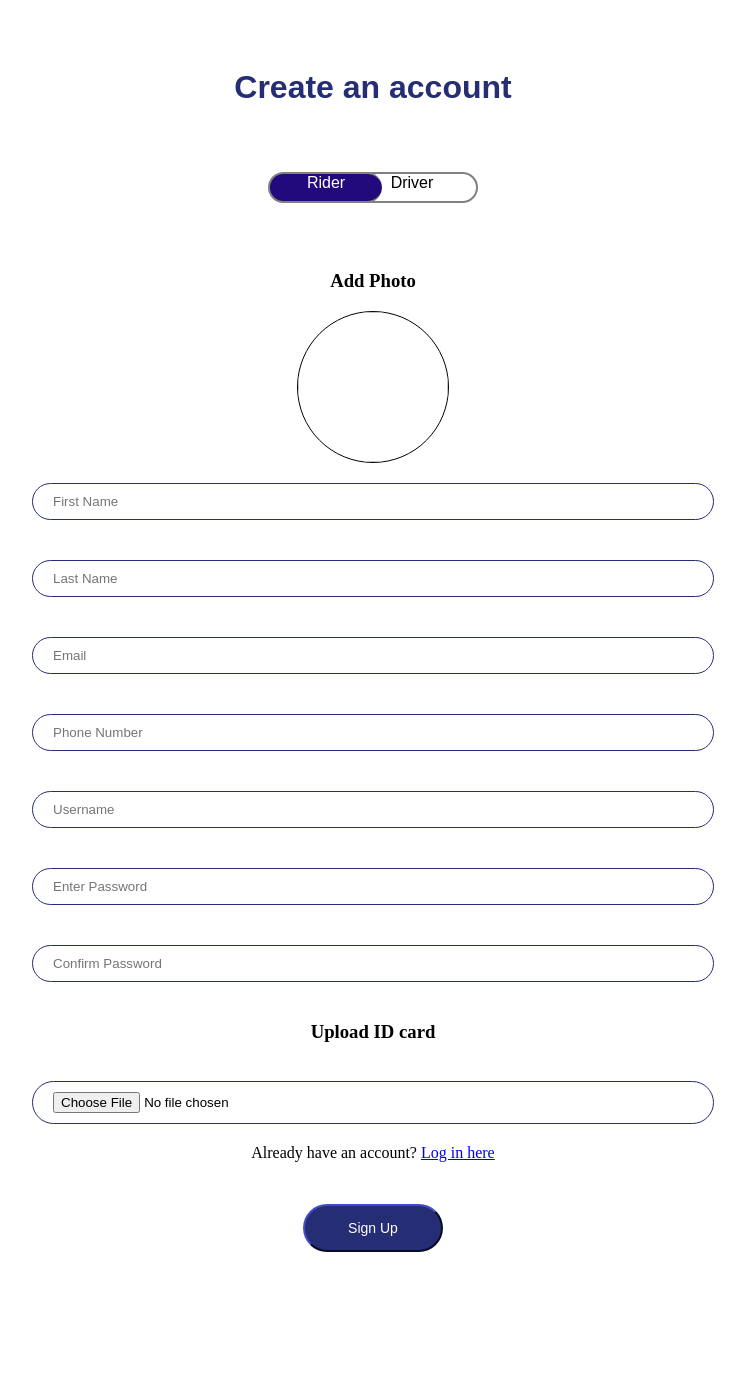
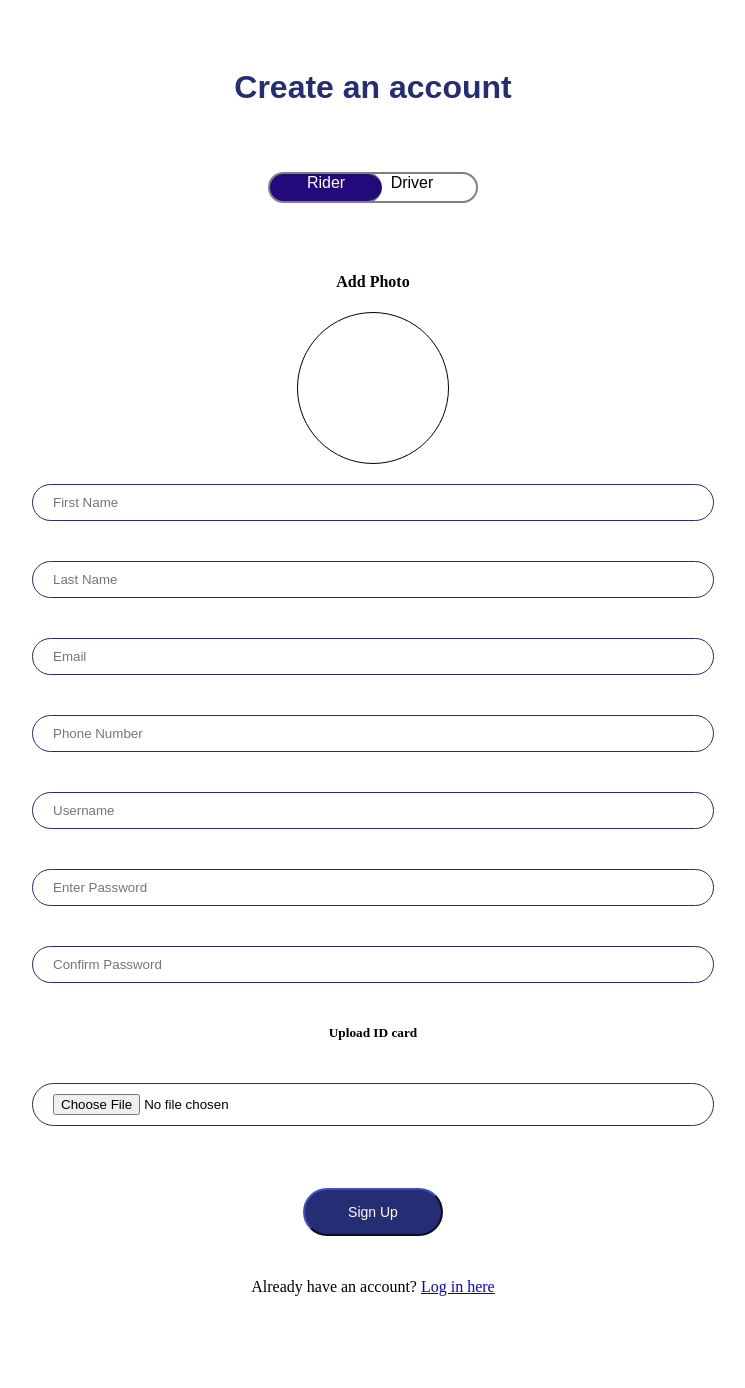
Before and after one commit to Pair-O-Dime-Industries/RideSafeFr, a PHP site: page /screens/signup.html in a window 1280 px wide; the page is wider, and only the part inside the window is pictured. Shown: that part, without its empty margins (267-1012 px from the left). After the commit the page ends 1296 px from the top of that part, so only its background shows below. Run offline with PHP 8.4, Linux system fonts and the light colour scheme; some libraries are stand-ins or nearby versions.

Commit message:
updated form insertions for rider & driver

```diff
--- a/actions/script.js
+++ b/actions/script.js
@@ -1,4 +1,4 @@
-function clickme() {
+function forgotpsw() {
     document.getElementById("show").innerHTML +=
         `<style>
         #show {
@@ -15,12 +15,48 @@ function clickme() {
     } `;
 };
 
-function check() { //Rider turns white and Driver turns yellow. Next button is yellow
+
+function check() { //Driver selected
+
+
+    document.getElementById("ridersignup").innerHTML = ""; //empty rider form
+    let formdriver = `<h4 class="p-head">Add Photo</h4>
+    <span class="photo-container">
+        <input type="file" name="profileImg" id="upload" required>
+        <img class="image" src="">
+    </span>
+    <span class="signup-container">
+        <input class="signup-input" id="first" type="text" placeholder="First Name" name="fname" required>
+        <input class="signup-input" id="last" type="text" placeholder="Last Name" name="lname" required>
+        <input class="signup-input" id="mail" type="email" placeholder="Email" name="email" required>
+        <input class="signup-input phone" type="tel" placeholder="Phone Number" name="tel" required>
+    <input class="signup-input user" type="text" placeholder="Username" name="username" required>
+    <div>
+        <input class="signup-input psw" type="password" placeholder="Enter Password" name="pass" minlength="8" required pattern="^(?=.*\d)(?=.*[a-z])(?=.*[A-Z])(?=.*[a-zA-Z]).{8,}$">
+        <input class="signup-input psw" type="password" placeholder="Confirm Password" name="password" minlength="8" required pattern="^(?=.*\d)(?=.*[a-z])(?=.*[A-Z])(?=.*[a-zA-Z]).{8,}$">
+    </div>
+    <span id="license">
+        <h5>Upload license</h5>
+        <input class="signup-input" type="file" name="license" required>
+        <input class="signup-input" type="text" placeholder="License Plate Number" name="license" required min=6 max=7>
+        <input class="signup-input" type="text" placeholder=" Vehicle Make/Brand" name="make" required>
+        <input class="signup-input" type="text" placeholder="Vehicle Model" name="model" required>
+        <input class="signup-input" type="number" placeholder="Registration Number" name="regnum" required>
+        <h5>Upload vehicle photo</h5>
+        <input class="signup-input" type="file" name="vphoto" required>
+        <h5>Upload certified copy scan</h5>
+        <input class="signup-input" type="file" name="cscan" required>
+    </span>
+
+    </span>
+
+    <div>
+        <input class="submit-btn" id="next-btn" type="submit" value="Sign Up" required>
+    </div> `;
+    document.getElementById("driversignup").innerHTML = formdriver; //insert driver form
     var rider = document.getElementById("Rider");
     var driver = document.getElementById("Driver");
     var button = document.getElementById("next-btn").style;
-    var l = document.getElementById("signup-hide").style;
-    var i = document.getElementById("signup-show").style;
 
     rider.style.backgroundColor = "white";
     rider.style.color = "black";
@@ -32,16 +68,12 @@ function check() { //Rider turns white and Driver turns yellow. Next button is y
     button.color = "black";
     driver.style.width = "7em";
     rider.style.width = "8em";
-    l.display = "unset";
-    i.display = "none";
 }
 
-function uncheck() {
+function uncheck() { //Rider selected
     var rider = document.getElementById("Rider");
     var driver = document.getElementById("Driver");
     var button = document.getElementById("next-btn").style;
-    var l = document.getElementById("signup-hide").style;
-    var i = document.getElementById("signup-show").style;
 
     rider.style.backgroundColor = "rgb(35, 10, 124)";
     rider.style.color = "white";
@@ -53,7 +85,34 @@ function uncheck() {
     rider.style.width = "7em";
     button.backgroundColor = "rgb(35, 10, 124)";
     button.color = "white";
-    i.display = "unset";
-    l.display = "none";
 
+    document.getElementById("driversignup").innerHTML = ""; //empty driver form
+    let formrider = `<h4 class="p-head">Add Photo</h4>
+    <span class="photo-container">
+        <input type="file" placeholder="Add Photo" name="profileImg" id="upload" required>
+        <img class="image" src="">
+    </span>
+    <span class="signup-container">
+        <input class="signup-input" id="first" type="text" placeholder="First Name" name="fname" required>
+        <input class="signup-input" id="last" type="text" placeholder="Last Name" name="lname" required>
+        <input class="signup-input" id="mail" type="email" placeholder="Email" name="email" required>
+        <input class="signup-input phone" type="tel" placeholder="Phone Number" name="tel" required>
+    <input class="signup-input user" type="text" placeholder="Username" name="username" required>
+    <div>
+        <input class="signup-input psw" type="password" placeholder="Enter Password" name="pass" minlength="8" required pattern="^(?=.*\d)(?=.*[a-z])(?=.*[A-Z])(?=.*[a-zA-Z]).{8,}$">
+        <input class="signup-input psw" type="password" placeholder="Confirm Password" name="password" minlength="8" required pattern="^(?=.*\d)(?=.*[a-z])(?=.*[A-Z])(?=.*[a-zA-Z]).{8,}$">
+
+    </div>
+    <span id="id-upload">
+        <h5 >Upload ID card</h5>
+<input class="signup-input idc" type="file" name="IDcard" required>
+    </span>
+
+    </span>
+
+    <div>
+        <input class="submit-btn" id="next-btn" type="submit" value="Sign Up" required>
+    </div>
+</form>`;
+    document.getElementById("ridersignup").innerHTML = formrider; //insert rider form
 }
--- a/css/style.css
+++ b/css/style.css
@@ -151,25 +151,13 @@
             height: 150px;
         }
 
-        .image {
-            text-align: center;
-            font-size: 1em;
-            cursor: pointer;
-            border-radius: 50%;
-            width: 150px;
-            height: 150px;
-        }
-
         #upload {
             cursor: pointer;
-            z-index: 1;
-            margin-top: 7vh;
-            position: absolute;
-            align-content: center;
+            margin-top: 1vh;
+            position: relative;
             opacity: 0;
-            width: 75em;
-            height: 75em;
-            border-radius: 10px;
+            width: 9.75rem;
+            height: 9.75em;
         }
 
         .signup-input {
@@ -181,13 +169,9 @@
             float: none;
         }
 
-        #signup-show {
-            display: unset;
-        }
+        #signup-show {}
 
-        #signup-hide {
-            display: none;
-        }
+        #signup-hide {}
 
         .login {
             display: block;
--- a/screens/login.html
+++ b/screens/login.html
@@ -4,7 +4,7 @@
 <head>
     <meta charset="UTF-8" />
     <meta name="viewport" content="width=device-width, initial-scale=1" />
-    <title>Login | NotRideSafeTT</title>
+    <title>Login | TravelSafett</title>
     <link rel="stylesheet" href="../css/style.css">
     <script language="javascript" src="../actions/script.js"></script>
 </head>
@@ -18,7 +18,7 @@
             <input type="text" class="login-input" placeholder="Email " name="email" required>
             <input type="password" class="login-input" placeholder="Password" name="pass" required>
             <div class="forgot">
-                <a href="javascript:clickme()"> Forgot password? </a>
+                <a href="javascript:forgotpsw()"> Forgot password? </a>
             </div>
             <span class="new-account">
             Don&#39;t have an account? <a href="../screens/signup.html"> Sign up now. </a>
--- a/screens/signup.html
+++ b/screens/signup.html
@@ -4,7 +4,7 @@
 <head>
     <meta charset="UTF-8" />
     <meta name="viewport" content="width=device-width, initial-scale=1" />
-    <title> Sign up | TravelSafe</title>
+    <title> Sign up | TravelSafett</title>
     <link rel="stylesheet" href="../css/style.css">
     <script language="javascript" src="../actions/script.js"></script>
 </head>
@@ -12,19 +12,17 @@
 <body>
     <!-- TODO: Add Navigation to all pages -->
     <h1> Create an account </h1>
-    <form class="signup" id="signupForm">
-
-        <div class="switch">
-            <p class="slider" id="Rider" onclick="uncheck()"> Rider </p>
-            <p class="slider" id="Driver" onclick="check()"> Driver </p>
-        </div>
-        <h3 class="p-head">Add Photo</h3>
+    <div class="switch">
+        <p class="slider" id="Rider" onclick="uncheck()"> Rider </p>
+        <p class="slider" id="Driver" onclick="check()"> Driver </p>
+    </div>
+    <!-- Rider signup - shows up by default -->
+    <form class="signup" id="ridersignup">
+        <h4 class="p-head">Add Photo</h4>
         <span class="photo-container">
             <input type="file" placeholder="Add Photo" name="profileImg" id="upload" required>
             <img class="image" src="">
-
         </span>
-
         <span class="signup-container">
             <input class="signup-input" id="first" type="text" placeholder="First Name" name="fname" required>
             <input class="signup-input" id="last" type="text" placeholder="Last Name" name="lname" required>
@@ -36,21 +34,27 @@
             <input class="signup-input psw" type="password" placeholder="Confirm Password" name="password" minlength="8" required pattern="^(?=.*\d)(?=.*[a-z])(?=.*[A-Z])(?=.*[a-zA-Z]).{8,}$">
 
         </div>
-        <span id="signup-hide">
-            <input class="signup-input" type="text" placeholder="License Number" name="license" required min=6 max=7>
+        <span id="id-upload">
+            <h5 >Upload ID card</h5>
+    <input class="signup-input idc" type="file" name="IDcard" required>
         </span>
-        <span id="signup-show">
-            <h3 >Upload ID card</h3>
-            <input class="signup-input idc" type="file" name="IDcard" required>
+
         </span>
-        </span>
-        <div class="login">
-            Already have an account? <a href="../screens/login.html"> Log in here</a>
-        </div>
+
         <div>
             <input class="submit-btn" id="next-btn" type="submit" value="Sign Up" required>
         </div>
     </form>
+    <!-- Driver signup - shows up on switch toggle -->
+
+    <form class="signup" id="driversignup">
+
+
+    </form>
+    <div class="login">
+        Already have an account? <a href="../screens/login.html"> Log in here</a>
+    </div>
+
     <script src="../actions/signup_actions.js" async defer></script>
     <script src="https://ajax.googleapis.com/ajax/libs/jquery/3.4.0/jquery.min.js"></script>
     <script src="https://cdnjs.cloudflare.com/ajax/libs/forge/0.8.2/forge.all.min.js"></script>
```
